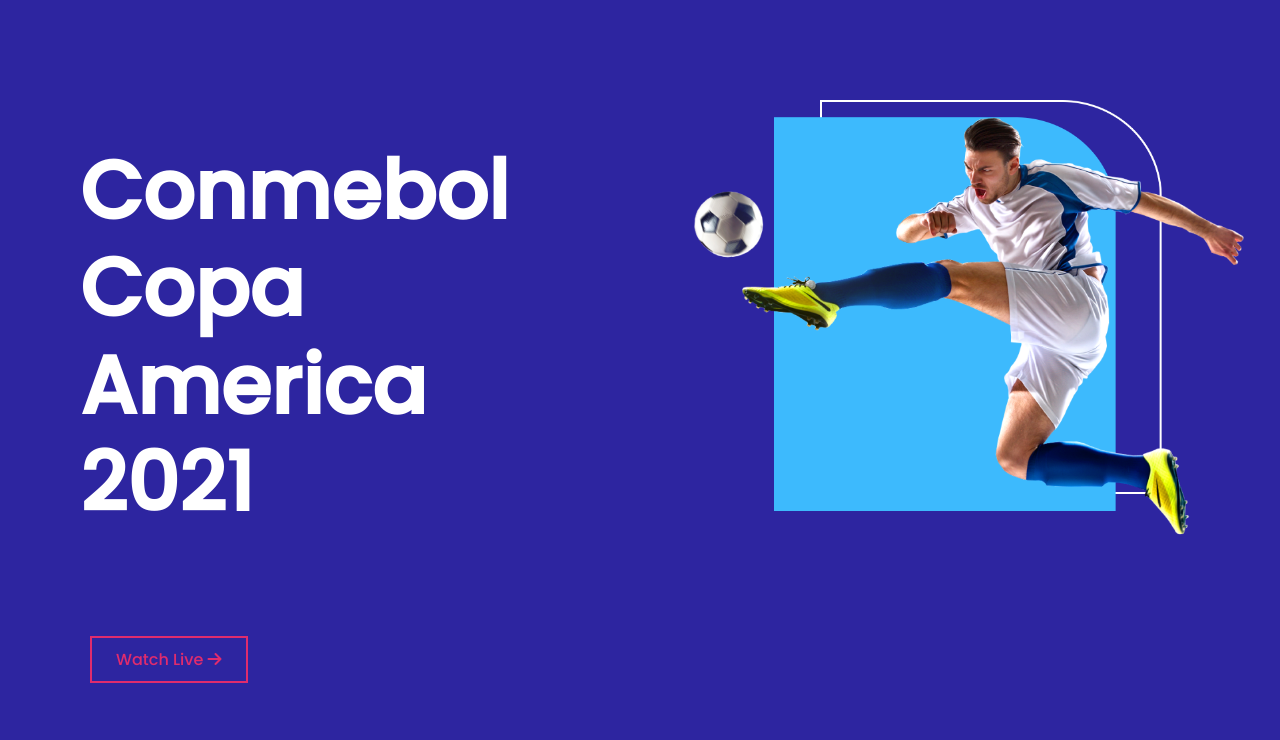
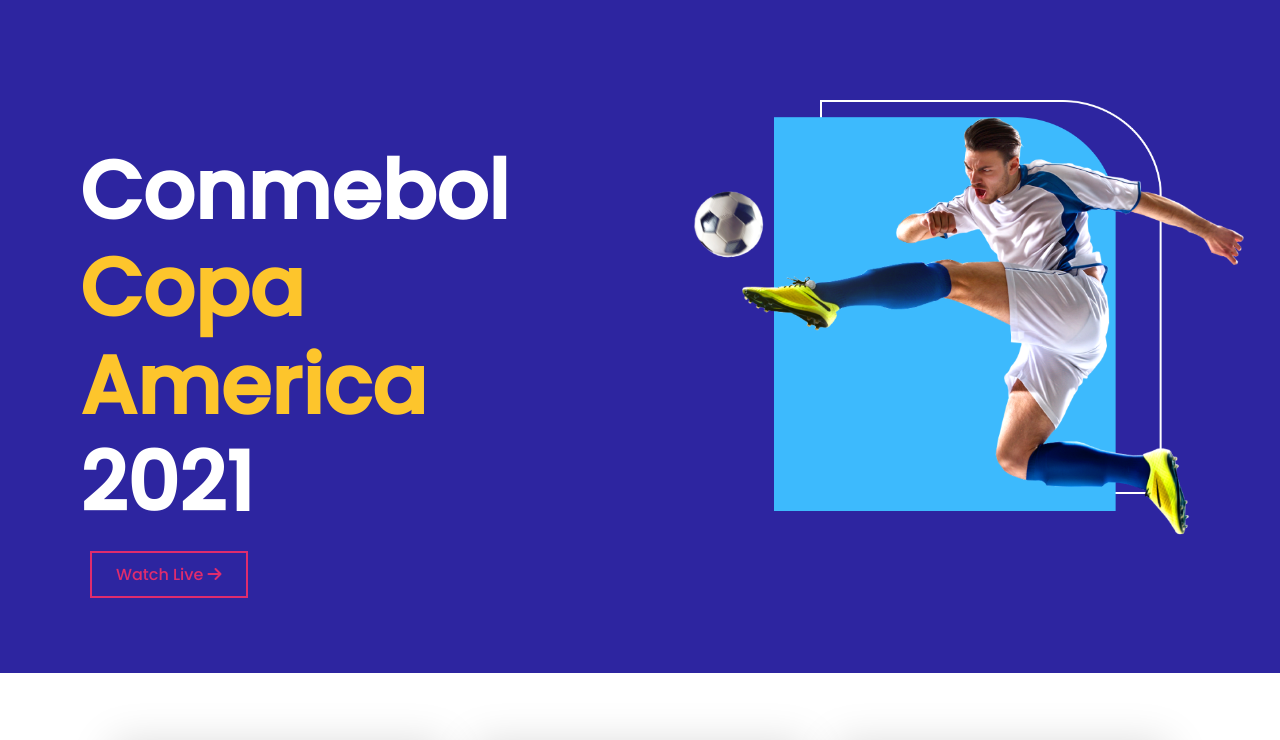
Before and after one commit to dev-zubair/FC-BARCELONA, a plain HTML site: page index.html in a window 1280 px wide. Shown: the top 740 px of the page. Drawn offline with Linux system fonts and the light colour scheme.

Commit message:
button responsive

```diff
--- a/index.html
+++ b/index.html
@@ -23,15 +23,13 @@
             <div class="main-header">
                 <div class="header-title">
                     <h1>Conmebol <br>
-                        Copa America <br>
-                        2021</h1>
+                        <span>Copa America</span> <br>
+                        2021
+                    </h1>
                     <div class="banner-button">
                         <a target="_blank" href="https://www.youtube.com/user/fcbarcelona"><span></span>Watch Live <i
                                 class="fas fa-arrow-right"></i></a>
                     </div>
-                    <!-- <div class="watch-btn">
-                        <a class="btn-link" href="#">Watch Live <i class="fas fa-arrow-right"></i></a>
-                    </div> -->
                 </div>
                 <div class="header-banner">
                     <img src="assets/banner.png" alt="">
@@ -179,7 +177,7 @@
                             <img src="assets/BAR-A-NEWS.jpg" alt="">
                         </div>
                         <div class="new-title">
-                            Barça News 13/07/2021
+                            Barça News <br> 13/07/2021
                         </div>
                     </div>
                     <div class="new-main">
@@ -208,6 +206,7 @@
                     </div>
                 </div>
             </div>
+
 
             <!-- MORE THAN A CLUB -->
             <section class="container">
--- a/style.css
+++ b/style.css
@@ -32,7 +32,7 @@ body{
     margin-top: 75px;
 }
 .banner-button{
-    margin: 0px auto;
+    margin-top: -85px;
 }
 .banner-button a {
     width: 100px;
@@ -135,7 +135,9 @@ body{
 .new-main .thumbnail img{
     width: 300px;
     border-radius: 20px;
-    box-shadow: 10px 10px 10px #82142d;
+    /* box-shadow: 0px 10px 13px -7px #ffffff */
+    box-shadow: 3px 3px red, -.5em 0 .5em #fdc52c;
+
 }
 .news-section{
     background-color: #181733;
@@ -249,6 +251,9 @@ footer{
    margin-left: 16px;
    margin-bottom: 50px;
 }
+.banner-button{
+    margin: 0;
+}
 .header-banner{
    margin: 30px 0;
    margin-left: 30px;
```
